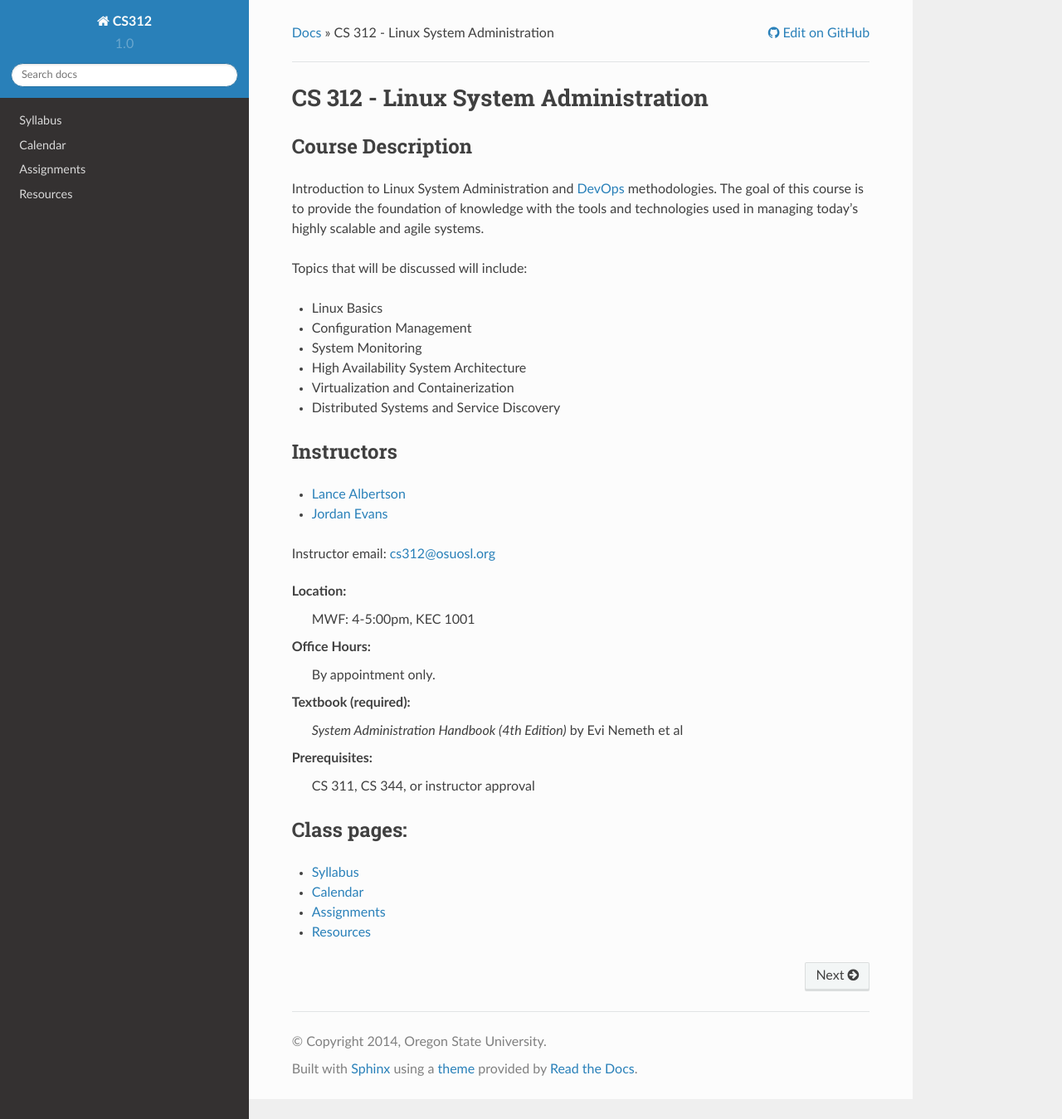
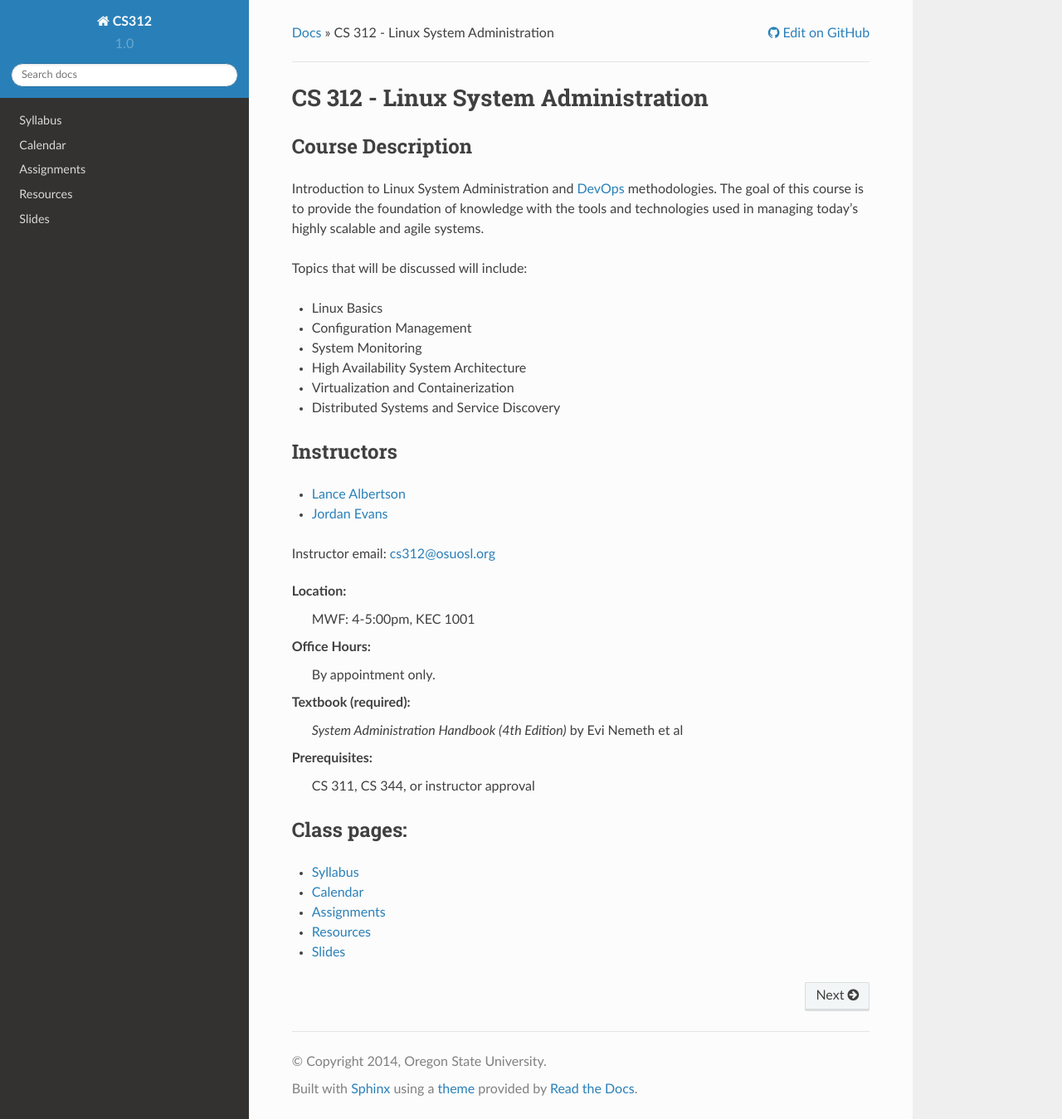
Before and after one commit to osuosl/cs312, a Sphinx documentation site: the page built from source/index.rst, in a window 1280 px wide and 1349 px high. Shown: the whole window at 83% size. Built offline with Sphinx 7.4.7 and the Read the Docs theme 2.0.0, drawn with Linux system fonts in a browser that asks for light colours.

Commit message:
add links to slides

```diff
--- a/source/index.rst
+++ b/source/index.rst
@@ -49,3 +49,4 @@ Class pages:
    calendar
    assignments
    resources
+   slides
--- /dev/null
+++ b/source/slides.rst
@@ -0,0 +1,4 @@
+Slides
+======
+
+- :slides:ref:`00_intro`
```
